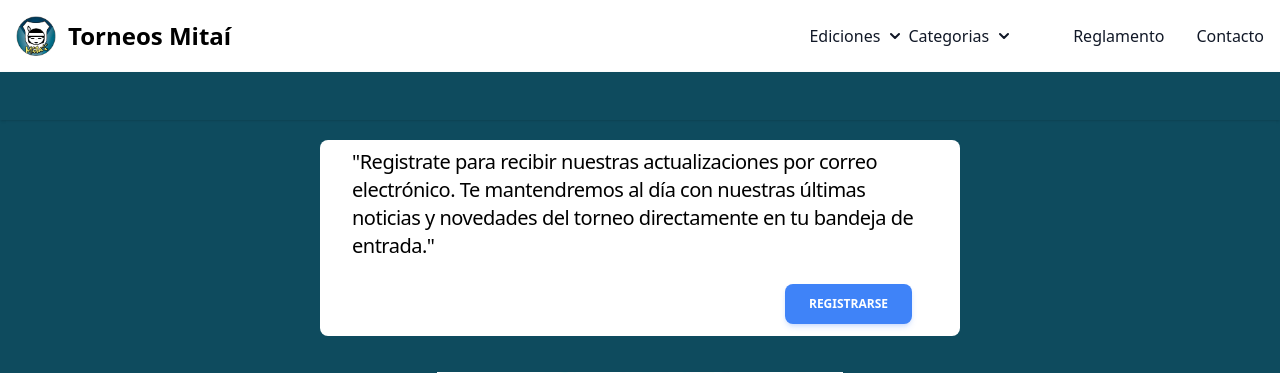
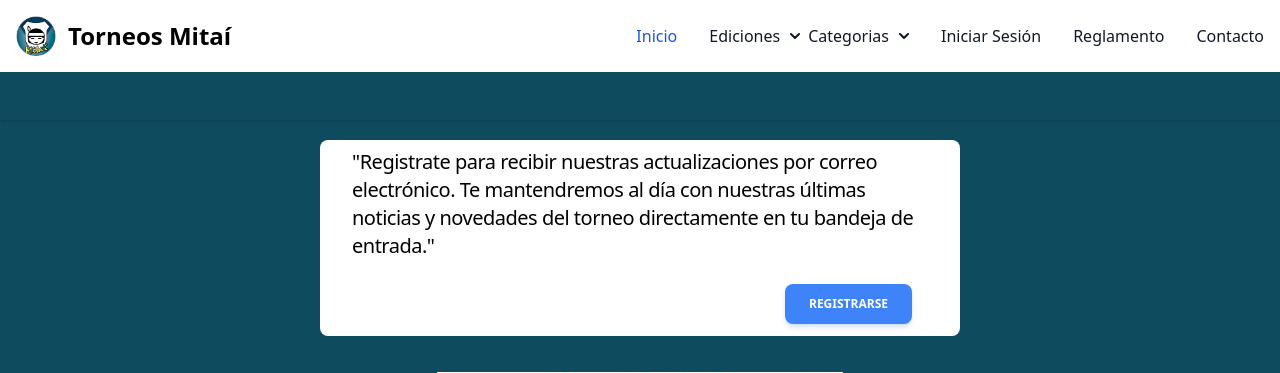
Before and after one commit to Facudominguez7/Torneos-Mitai, a PHP site: page /index.php in a window 1280 px wide. Shown: the top 373 px of the page. Run offline with PHP 8.4, Linux system fonts and the light colour scheme; data that the repository does not hold is empty; style sheets or scripts are compiled from the project's sources.

Commit message:
Se agrego nuevamente inicio

```diff
--- a/index.php
+++ b/index.php
@@ -89,7 +89,7 @@ if (isset($_GET['idEdicion'])) {
                 <div class="hidden w-full md:block md:w-auto" id="navbar-dropdown">
                     <ul class="flex flex-col font-medium p-4 md:p-0 mt-4 border border-gray-100 rounded-lg bg-gray-50 md:space-x-8 rtl:space-x-reverse md:flex-row md:mt-0 md:border-0 md:bg-white dark:bg-gray-800 md:dark:bg-gray-900 dark:border-gray-700">
                         <li>
-                            <a href="<?php echo isset($_SESSION['edicionSeleccionada']) ? 'index.php?idEdicion=' . $_SESSION['edicionSeleccionada'] : 'index.php' ?>" class="hidden block py-2 px-3 text-white bg-blue-700 rounded md:bg-transparent md:text-blue-700 md:p-0 md:dark:text-blue-500 dark:bg-blue-600 md:dark:bg-transparent" aria-current="page">Inicio</a>
+                            <a href="<?php echo isset($_SESSION['edicionSeleccionada']) ? 'index.php?idEdicion=' . $_SESSION['edicionSeleccionada'] : 'index.php' ?>" class="block py-2 px-3 text-white bg-blue-700 rounded md:bg-transparent md:text-blue-700 md:p-0 md:dark:text-blue-500 dark:bg-blue-600 md:dark:bg-transparent" aria-current="page">Inicio</a>
                         </li>
                         <li>
                             <div class="flex flex-row items-center">
@@ -177,7 +177,7 @@ if (isset($_GET['idEdicion'])) {
                                 if (!isset($_GET['idEdicion'])) {
                         ?>
                                     <li>
-                                        <a href="index.php?modulo=panel-administracion&idEdicion=<?php echo $idEdicion ?>" class="hidden  py-2 px-3 text-gray-900 rounded hover:bg-gray-100 md:hover:bg-transparent md:border-0 md:hover:text-blue-700 md:p-0 dark:text-white md:dark:hover:text-blue-500 dark:hover:bg-gray-700 dark:hover:text-white md:dark:hover:bg-transparent">Panel de Administración</a>
+                                        <a href="index.php?modulo=panel-administracion&idEdicion=<?php echo $idEdicion ?>" class="py-2 px-3 text-gray-900 rounded hover:bg-gray-100 md:hover:bg-transparent md:border-0 md:hover:text-blue-700 md:p-0 dark:text-white md:dark:hover:text-blue-500 dark:hover:bg-gray-700 dark:hover:text-white md:dark:hover:bg-transparent">Panel de Administración</a>
                                     </li>
                                 <?php
                                 } else {
@@ -197,13 +197,13 @@ if (isset($_GET['idEdicion'])) {
                         if (!empty($_SESSION['nombre_usuario'])) {
                         ?>
                             <li>
-                                <a href="index.php?modulo=iniciar-sesion&salir=ok" class="hidden block py-2 px-3 text-gray-900 rounded hover:bg-gray-100 md:hover:bg-transparent md:border-0 md:hover:text-blue-700 md:p-0 dark:text-white md:dark:hover:text-blue-500 dark:hover:bg-gray-700 dark:hover:text-white md:dark:hover:bg-transparent">Cerrar Sesión</a>
+                                <a href="index.php?modulo=iniciar-sesion&salir=ok" class="block py-2 px-3 text-gray-900 rounded hover:bg-gray-100 md:hover:bg-transparent md:border-0 md:hover:text-blue-700 md:p-0 dark:text-white md:dark:hover:text-blue-500 dark:hover:bg-gray-700 dark:hover:text-white md:dark:hover:bg-transparent">Cerrar Sesión</a>
                             </li>
                         <?php
                         } else {
                         ?>
                             <li>
-                                <a href="index.php?modulo=iniciar-sesion" class="hidden block py-2 px-3 text-gray-900 rounded hover:bg-gray-100 md:hover:bg-transparent md:border-0 md:hover:text-blue-700 md:p-0 dark:text-white md:dark:hover:text-blue-500 dark:hover:bg-gray-700 dark:hover:text-white md:dark:hover:bg-transparent">Iniciar Sesión</a>
+                                <a href="index.php?modulo=iniciar-sesion" class="block py-2 px-3 text-gray-900 rounded hover:bg-gray-100 md:hover:bg-transparent md:border-0 md:hover:text-blue-700 md:p-0 dark:text-white md:dark:hover:text-blue-500 dark:hover:bg-gray-700 dark:hover:text-white md:dark:hover:bg-transparent">Iniciar Sesión</a>
                             </li>
                         <?php
                         }
```
